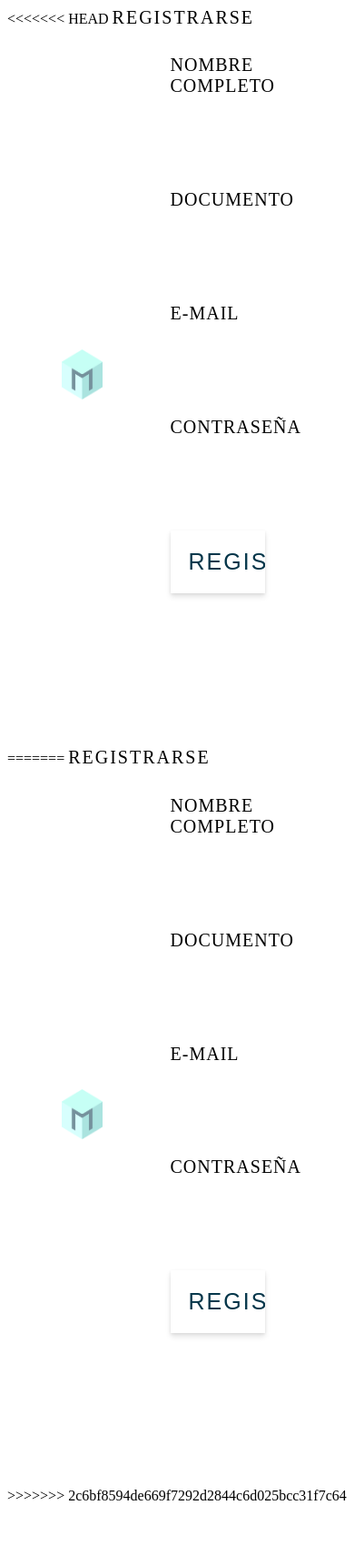
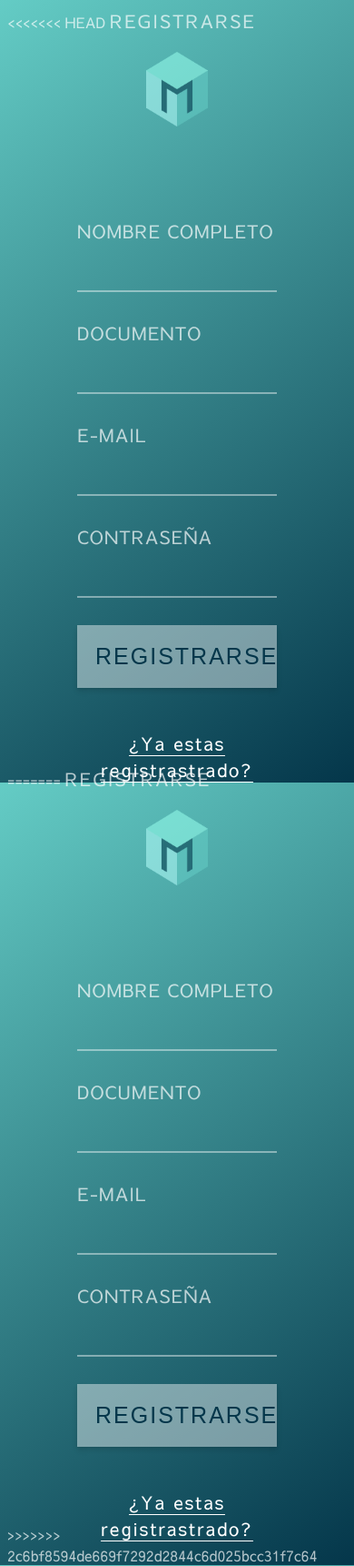
Before and after one commit to CodexaGit/Mimint, a PHP site: page /registro.html in a window 390 px wide. Shown: the whole page at 91% size. Before the commit the page ends 1649 px from the top, so only its background shows below. Run offline with PHP 8.4, Linux system fonts and the light colour scheme.

Commit message:
Se arregla el styles.css

```diff
--- a/vista/css/styles.css
+++ b/vista/css/styles.css
@@ -1,4 +1,4 @@
-<<<<<<< HEAD
+
 body {
     background: rgb(100,204,197);
     background: linear-gradient(145deg, #64ccc5 0%, #04364a 100%);
@@ -179,124 +179,37 @@ input[type="number"]::-webkit-outer-spin-button {
         font-size:18px;
     }
 }
-=======
-body {
-    background: rgb(100,204,197);
-    background: linear-gradient(145deg, rgba(100,204,197,1) 0%, rgba(4,54,74,1) 100%);
-    color: #ffffffb0;
-    height: 100vh;
-    overflow: hidden;
-    font-family: 'Sawarabi Gothic';
+
+@media (max-width:1230px){
+    .containerLogin{
+        width:60%;
     }
-p {
-    font-size: 24px;
-    text-align: center;
-    letter-spacing: 2px;
-    margin-top: 0px;
-}
-.titulo{
-    display: inline-block;
-}
-.containerLogin {
-    width: 40%;
+    .containerRegistro{
+        width: 60%;
         margin: 0 auto;
         display: flex;
         padding-bottom: 50px;
         flex-direction: column;
         align-items: center;
     }
-.containerRegistro{
-    width: 80%;
-    height: 87%;
-    margin: 0 auto;
-    display: flex;
-    flex-direction: row;
-    align-items: center;
-    justify-content: space-between;
+}
+@media (max-width:860px){
+    .containerLogin{
+        width:80%;
+    }
+
+}
+@media (max-width:460px){
+    .containerLogin{
+        width:100;
     }
     .form-container{
-    width: 70%;
-    height: 100%;
-    display: flex;
-    flex-direction: column;
-    align-items: center;
+        width:98%;
     }
-.logo-container{
-    width: 30%;
-    display: flex;
-    flex-direction: column;
-    align-items: center;
+    .titulo{
+        font-size:20px;
     }
-.logo {
-    width: 100%;
-    margin-bottom: 100px;
+    .ayuda{
+        font-size:18px;
     }
-#logoRegistro{
-    width: 50%;
-    margin: 0px;
 }
-form {
-    width: 100%;
-    height: 100%;
-    display: flex;
-    flex-direction: column;
-    align-items: center;
-    justify-content: space-around;
-}
-
-.formCampoLogin {
-    width: 100%;
-    display: flex;
-    flex-direction: column;
-    padding-bottom: 20px;
-}
-.formCampoRegistro {
-    width: 50%;
-    display: flex;
-    flex-direction: column;
-    padding-bottom: 20px;
-}
-label {
-    margin-bottom: 20px;
-    text-align: left;
-    font-size: 20px;
-    letter-spacing: 1px;
-}
-.inputCampo {
-    width: 100%;
-    border: none;
-    margin-bottom: 10px;
-    background-color: #ffffff00;
-    border-bottom: 2px solid #ffffff6e;
-    font-size: 25px;
-    color: #ffffff;
-    letter-spacing: 4px;
-
-}
-.inputCampo:focus {
-    outline: none;
-    border-color: #ffffff;
-    font-size: 30px;
-    letter-spacing: 5px;
-}
-input[type="submit"] {
-    width: 100%;
-    border: none;
-    padding: 20px;
-    letter-spacing: 2px;
-    color: #04364A;
-    background-color: #ffffff6e;
-}
-a {
-    color: #ffffff;
-    text-decoration: none;
-    font-size: 20px;
-    margin-top: 20px;
-    border-bottom: 1px solid #ffffff;
-}
-input[type="number"]::-webkit-inner-spin-button,
-input[type="number"]::-webkit-outer-spin-button {
-    -webkit-appearance: none;
-    margin: 0;
-}
->>>>>>> 2c6bf8594de669f7292d2844c6d025bcc31f7c64
```
Lines whose indentation alone changed are shown as unchanged.
